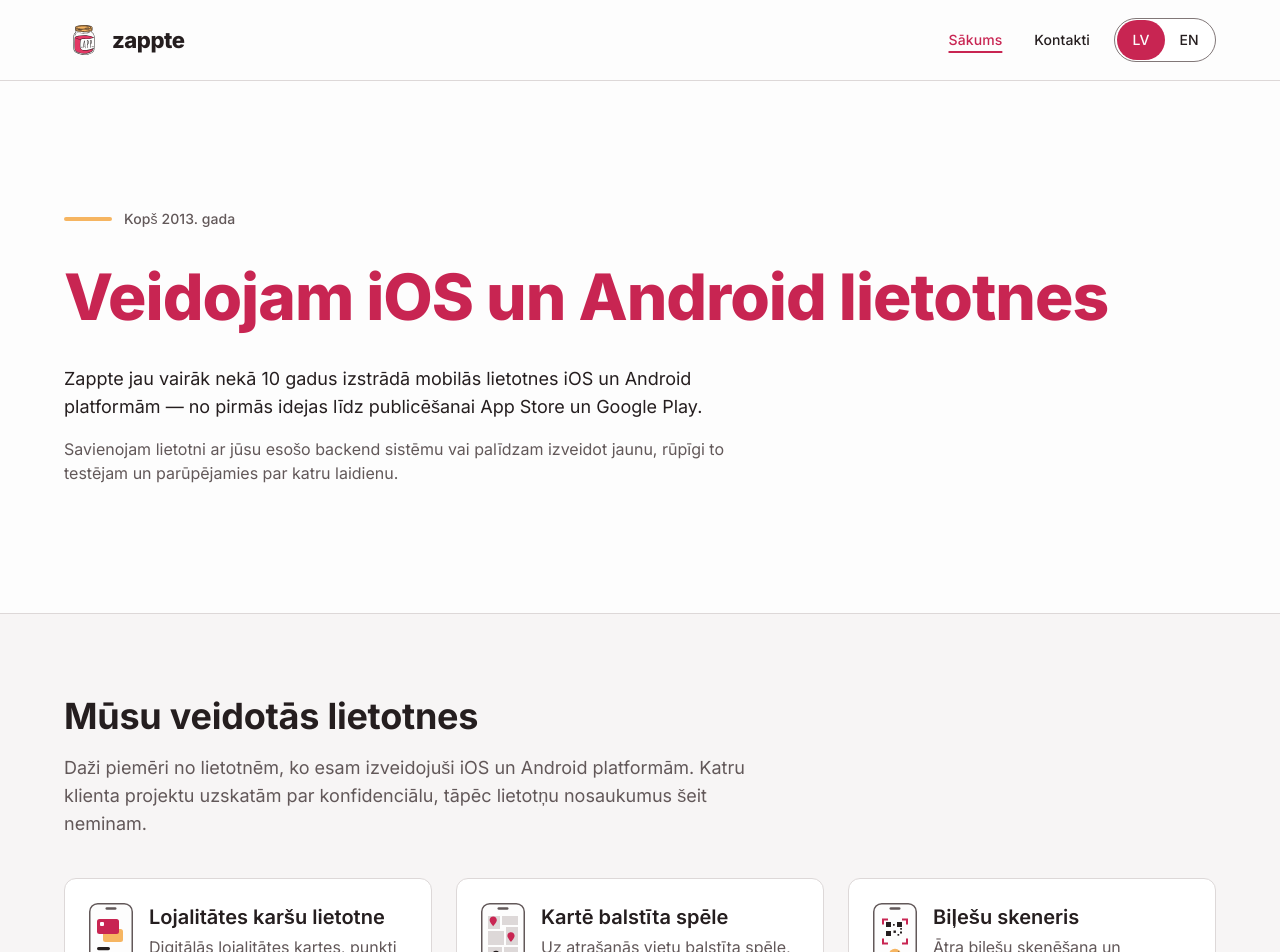
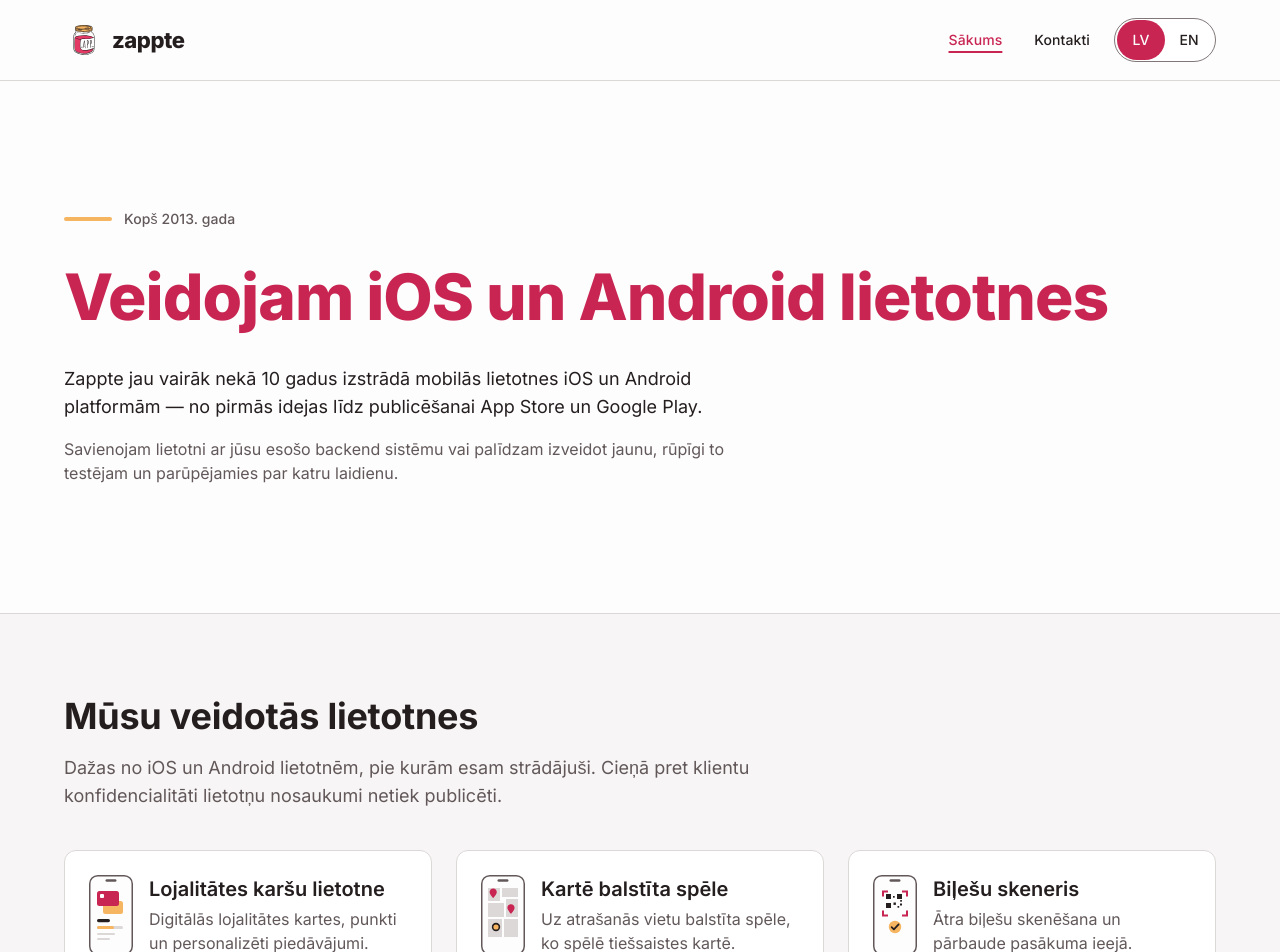
Before and after one commit to zapptehub/zappte-homepage, a Next.js app: page / in a window 1280 px wide. Shown: the top 952 px of the page. Built offline with nearby package versions, Linux system fonts and the light colour scheme.

Commit message:
fix: final apps intro copy

```diff
--- a/app/i18n.ts
+++ b/app/i18n.ts
@@ -73,7 +73,7 @@ export const messages: Record<Locale, Messages> = {
         "Savienojam lietotni ar jūsu esošo backend sistēmu vai palīdzam izveidot jaunu, rūpīgi to testējam un parūpējamies par katru laidienu.",
       appsTitle: "Mūsu veidotās lietotnes",
       appsIntro:
-        "Daži piemēri no lietotnēm, ko esam izveidojuši iOS un Android platformām. Katru klienta projektu uzskatām par konfidenciālu, tāpēc lietotņu nosaukumus šeit neminam.",
+        "Dažas no iOS un Android lietotnēm, pie kurām esam strādājuši. Cieņā pret klientu konfidencialitāti lietotņu nosaukumi netiek publicēti.",
       contact: "Sazināties",
       cards: [
         {
@@ -135,7 +135,7 @@ export const messages: Record<Locale, Messages> = {
         "We connect your app to the backend you already have or help build a new one, test it thoroughly and take care of every release.",
       appsTitle: "Apps we have built",
       appsIntro:
-        "A few examples of apps we have built for iOS and Android. We treat every client project as confidential, so we don't mention app names here.",
+        "Some of the iOS and Android apps we've worked on. Out of respect for client confidentiality, app names are not published.",
       contact: "Get in touch",
       cards: [
         {
```
